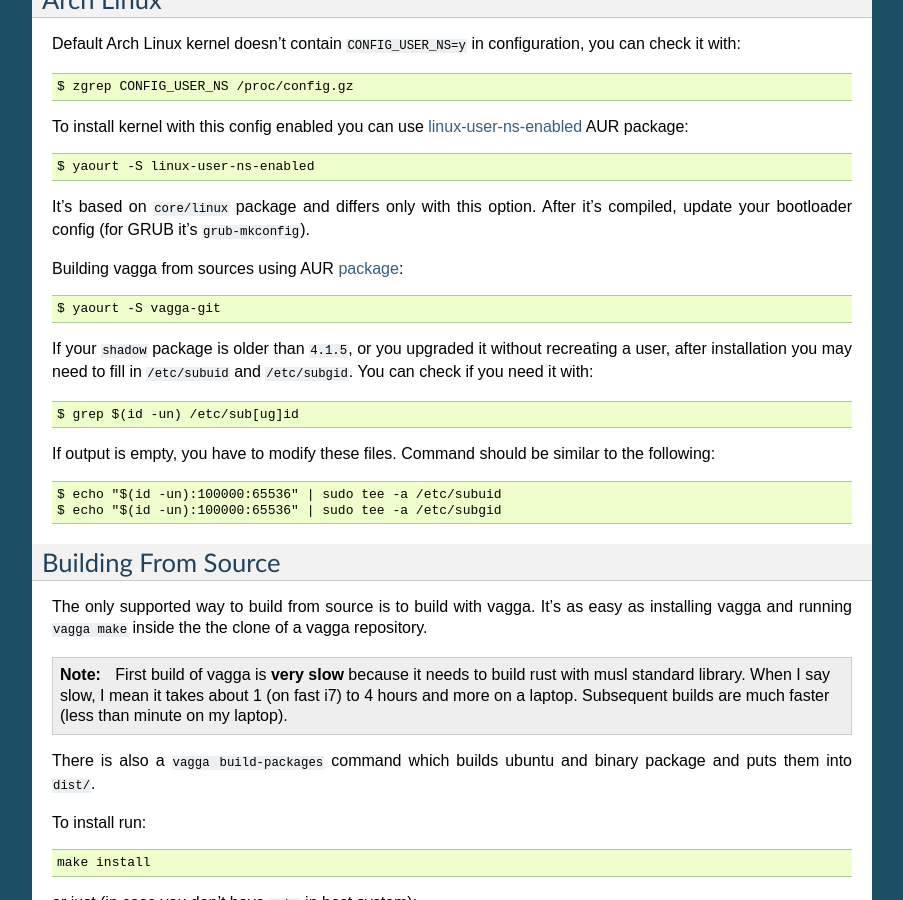
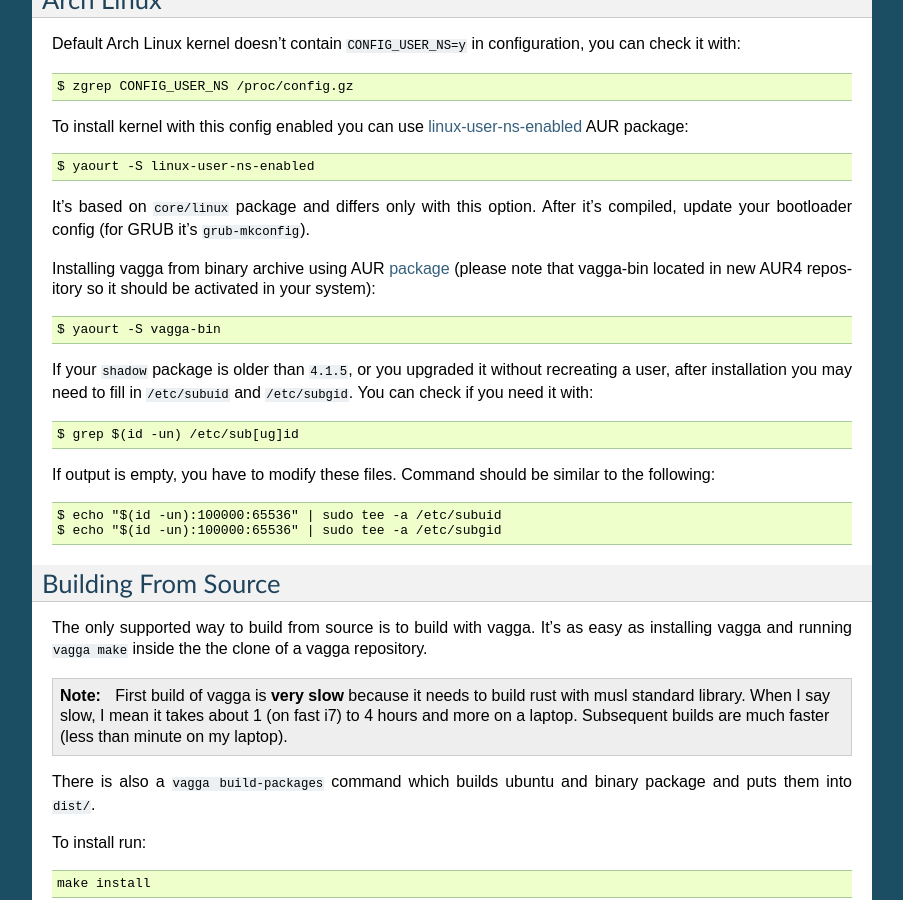
Before and after one commit to tailhook/vagga, a Sphinx documentation site: the page built from docs/installation.rst, in a window 1280 px wide and 900 px high, scrolled down 2566 px. Shown: the whole window, without its empty margins (198-1101 px from the left). Built offline with Sphinx 7.4.7, drawn with Linux system fonts in a browser that asks for light colours.

Commit message:
Archlinux AUR bin package docs

```diff
--- a/docs/installation.rst
+++ b/docs/installation.rst
@@ -168,9 +168,9 @@
 
 It's based on ``core/linux`` package and differs only with this option. After it's compiled, update your bootloader config (for GRUB it's ``grub-mkconfig``).
 
-Building vagga from sources using AUR package_::
+Installing vagga from binary archive using AUR package_ (please note that vagga-bin located in new AUR4 repository so it should be activated in your system)::
 
-    $ yaourt -S vagga-git
+    $ yaourt -S vagga-bin
 
 If your ``shadow`` package is older than ``4.1.5``, or you upgraded it without recreating a user, after installation you may need to fill in ``/etc/subuid`` and ``/etc/subgid``. You can check if you need it with::
 
@@ -183,7 +183,7 @@
 
 
 .. _linux-user-ns-enabled: https://aur.archlinux.org/packages/linux-user-ns-enabled/
-.. _package: https://aur.archlinux.org/packages/vagga-git
+.. _package: https://aur.archlinux.org/packages/vagga-bin
 
 
 Building From Source
```
